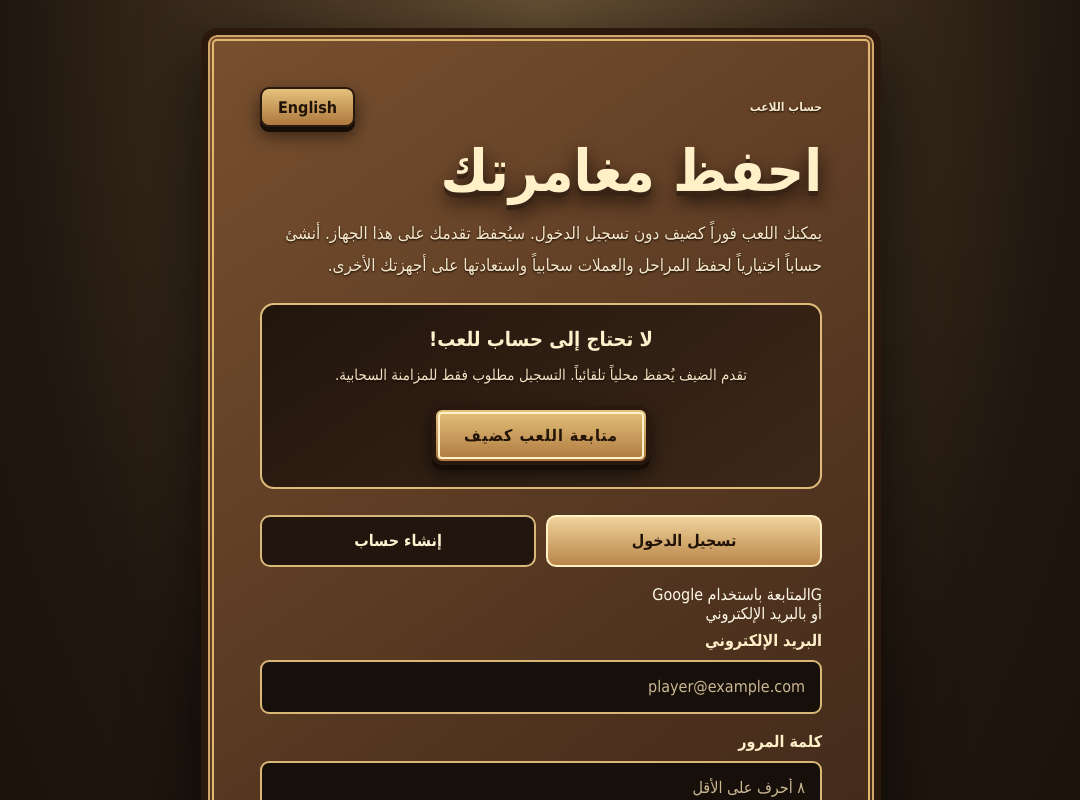
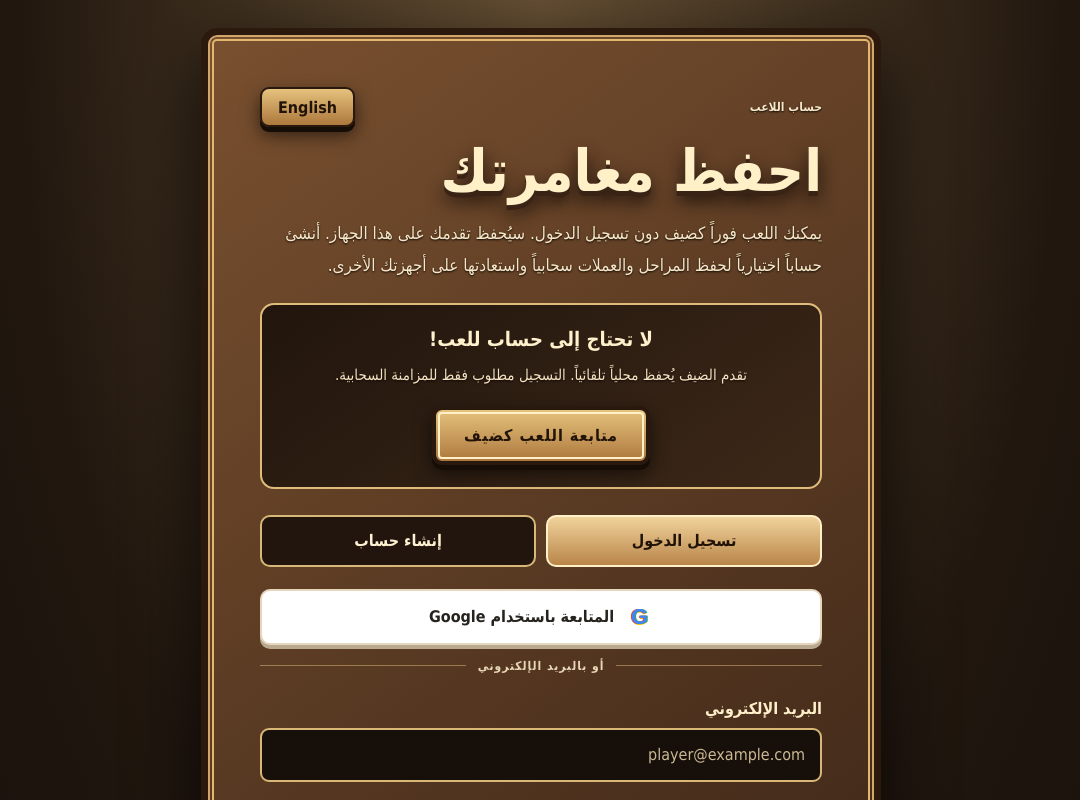
Before and after one commit to waelkamira/FarmVsMonsters, a Next.js app in the folder web/: page /account in a window 1280 px wide. Shown: the top 800 px of the page, without its empty margins (99-1179 px from the left). Built offline with nearby package versions, Linux system fonts and the light colour scheme; no server answers.

Commit message:
Style Google sign-in control

```diff
--- a/web/app/globals.css
+++ b/web/app/globals.css
@@ -226,3 +226,9 @@ body { color:var(--text-primary); }
 .guest-play-panel strong { color:#fff1cc; font-size:20px; }
 .guest-play-panel p { margin:0; color:#f4e2c2; font-size:15px; line-height:1.8; }
 .guest-play-panel .primary-link { margin-top:6px; }
+
+.google-signin-button { display:flex; align-items:center; justify-content:center; gap:12px; width:100%; min-height:56px; margin:22px 0 14px; padding:12px 18px; border:2px solid #e5d6bd; border-radius:10px; background:#fff; color:#26221d; font:inherit; font-size:16px; font-weight:900; text-decoration:none; box-shadow:0 4px 0 #b9a98e; transition:transform .14s ease,filter .14s ease; }
+.google-signin-button:hover { filter:brightness(.96); transform:translateY(-1px); }
+.google-mark { display:grid; place-items:center; width:27px; height:27px; border-radius:50%; background:#fff; color:#4285f4; font:900 22px Arial,sans-serif; text-shadow:1px 0 #34a853,-1px 0 #ea4335,0 1px #fbbc05; }
+.account-or-divider { display:flex; align-items:center; gap:12px; margin:12px 0 18px; color:#e8d7b6; font-size:12px; font-weight:900; letter-spacing:.08em; }
+.account-or-divider::before,.account-or-divider::after { content:""; flex:1; height:1px; background:#d8b77788; }
```
